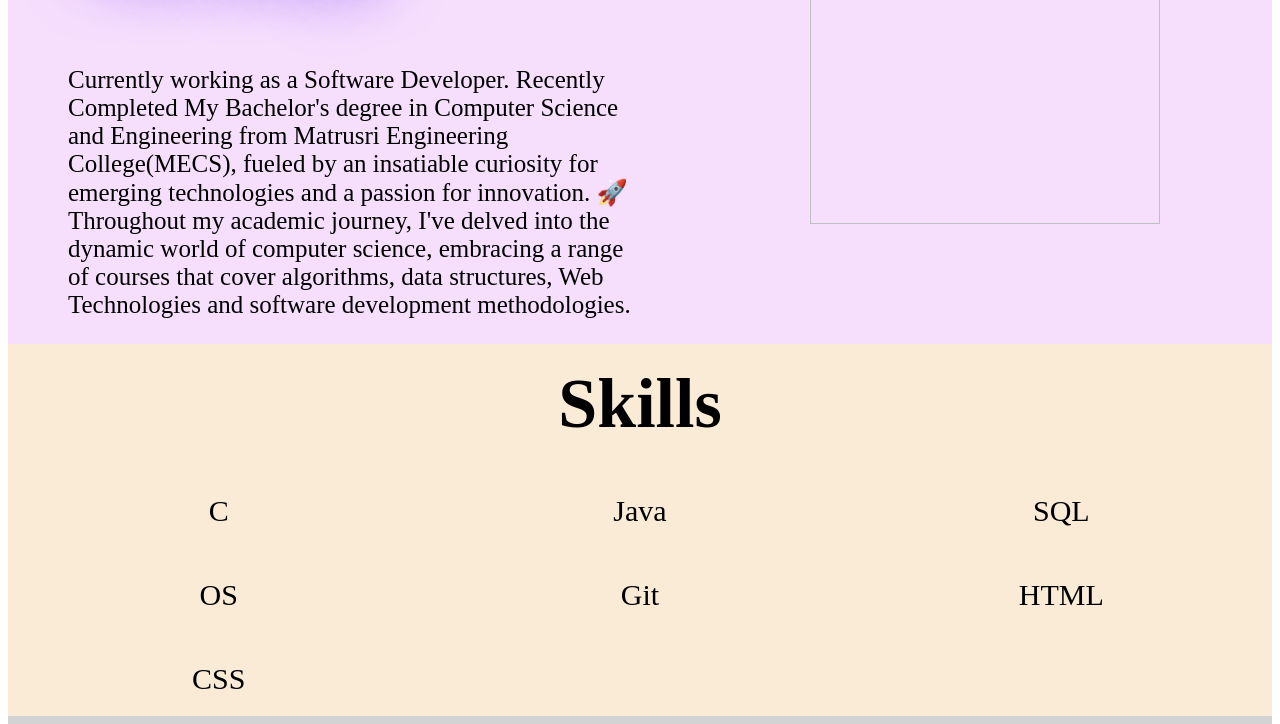
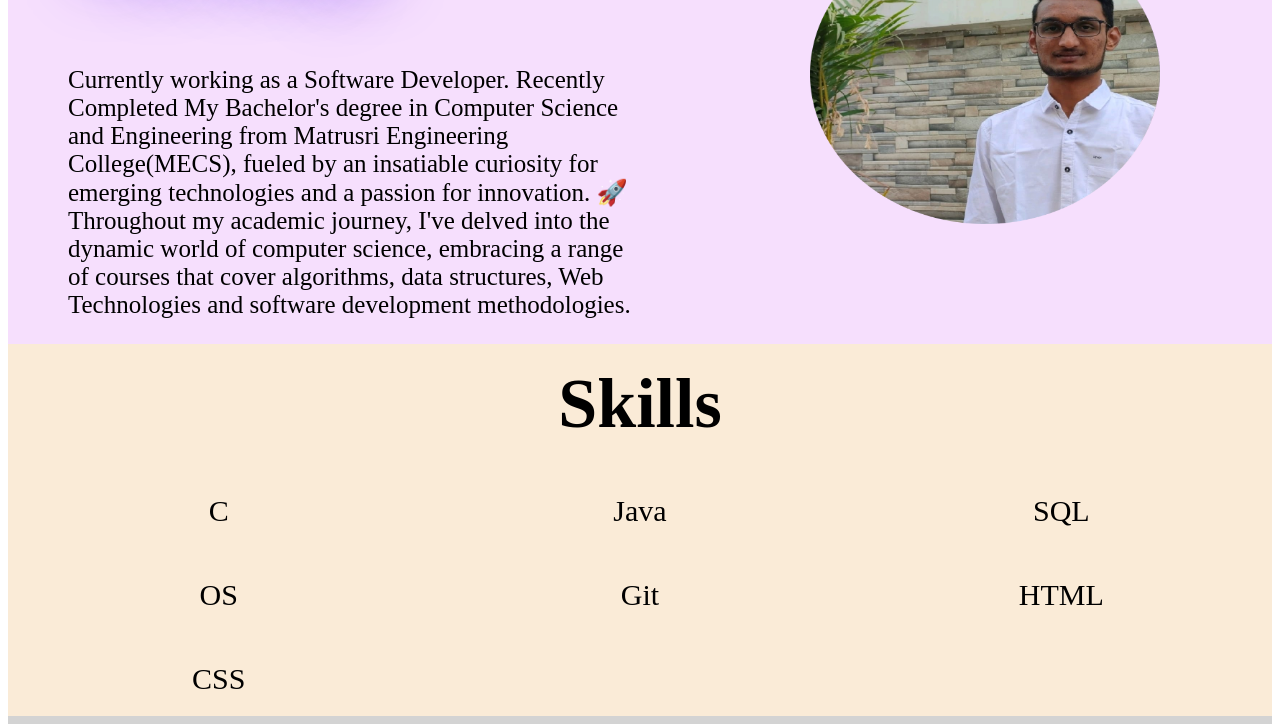
Before and after one commit to Navateja-gupta/portfolio., a plain HTML site: page index.html in a window 1280 px wide. Shown: the part 376-1100 px from the top of the page. Drawn offline with Linux system fonts and the light colour scheme.

Commit message:
Update index.html

```diff
--- a/index.html
+++ b/index.html
@@ -22,7 +22,7 @@
             Currently working as a Software Developer. Recently Completed My Bachelor's degree in Computer Science and Engineering from Matrusri Engineering College(MECS), fueled by an insatiable curiosity for emerging technologies and a passion for innovation. 🚀 Throughout my academic journey, I've delved into the dynamic world of computer science, embracing a range of courses that cover algorithms, data structures, Web Technologies and software development methodologies.
          </p>
     </div>
-    <div class="profile"><img src="Images/img10.png"></div>
+    <div class="profile"><img src="Images/img10.jpg"></div>
     </section>
 
     <section class="skills">
```
